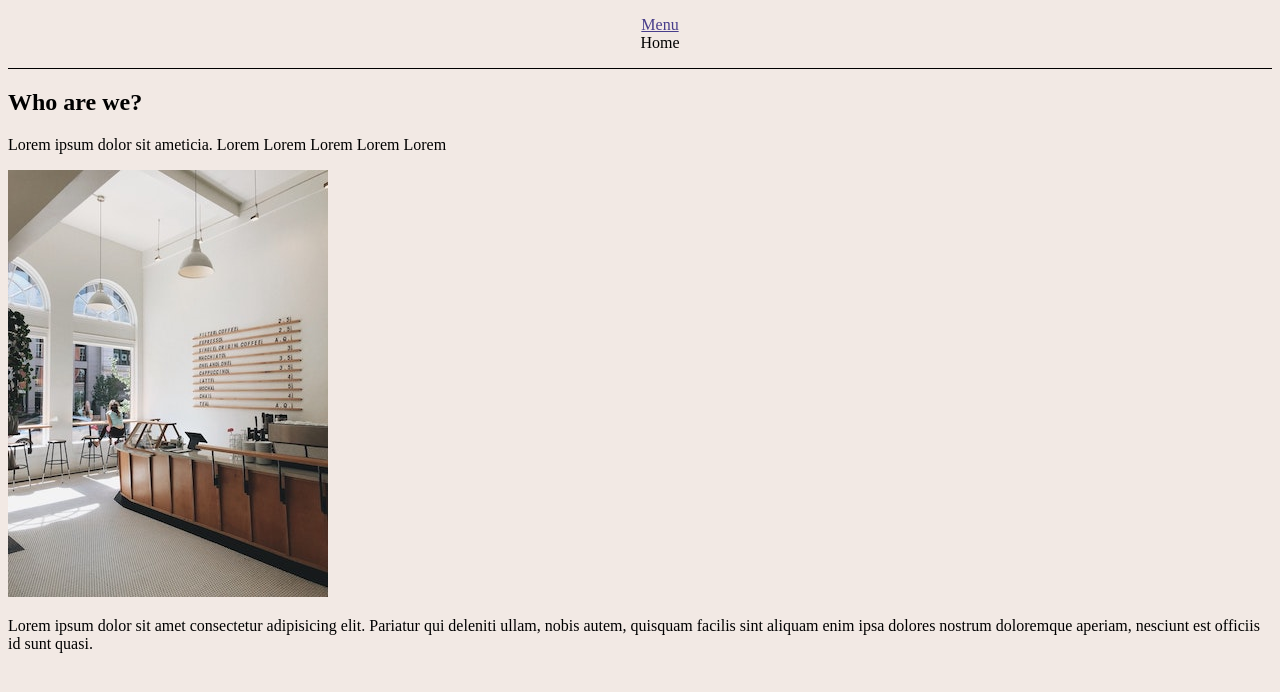
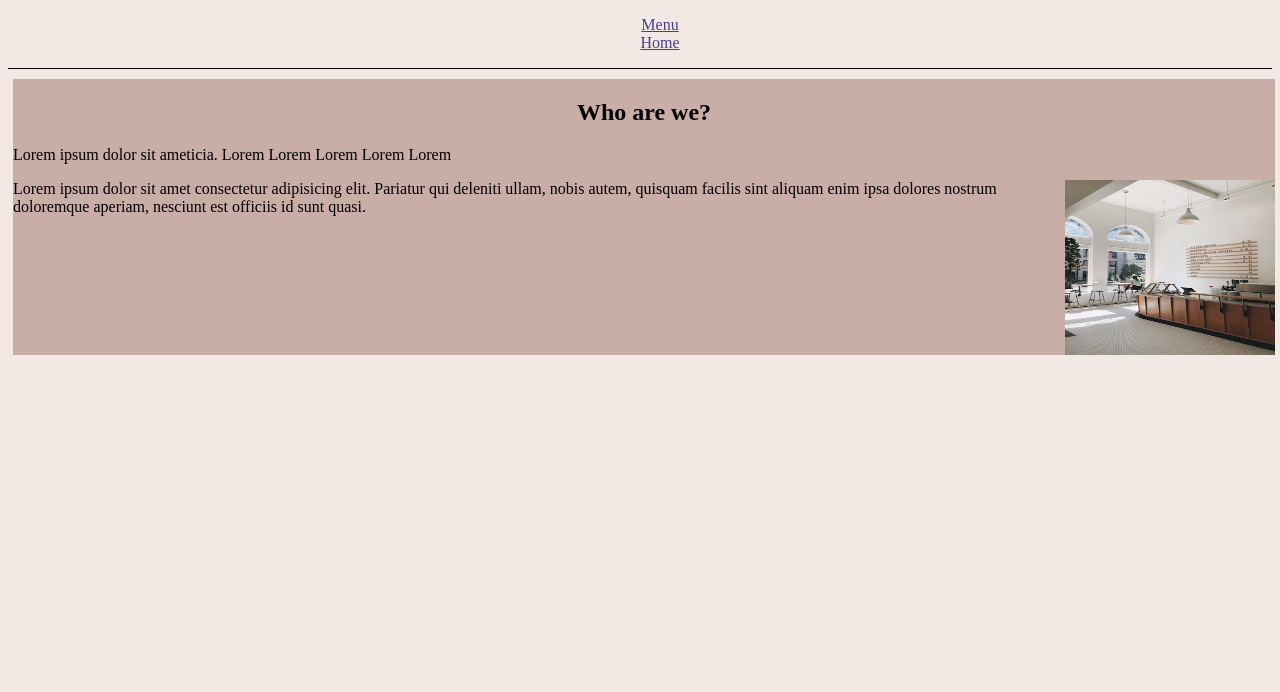
Before and after one commit to LLFlash114/midterm, a plain HTML site: page misc/about.html in a window 1280 px wide. Drawn offline with Linux system fonts and the light colour scheme.

Commit message:
adding css style to the about us section of the page

```diff
--- a/misc/about.html
+++ b/misc/about.html
@@ -9,16 +9,18 @@
         <nav id="menu">
             <ol class="menu_list">
               <li><a href="#menu">Menu</a></li>
-              <li><a href="../index.html"></a>Home</a></li>
+              <li><a href="../index.html">Home</a></li>
 
             </ol>
           </nav>
           <main>
             <article>
+                <section class="about_us">
                 <h2>Who are we?</h2>
                 <p>Lorem ipsum dolor sit ameticia. Lorem Lorem Lorem Lorem Lorem</p>
                 <img src="../images/cafe.jpg">
                 <p>Lorem ipsum dolor sit amet consectetur adipisicing elit. Pariatur qui deleniti ullam, nobis autem, quisquam facilis sint aliquam enim ipsa dolores nostrum doloremque aperiam, nesciunt est officiis id sunt quasi.</p>
+                </section>
             </article>
           </main>
     </header>
--- a/stylesheets/stylesheet.css
+++ b/stylesheets/stylesheet.css
@@ -39,7 +39,7 @@ li > a:link {
     background-color: #C9ADA7;
 }
 
-.food_menu h2{
+h2{
     text-align: center;
 }
 
@@ -56,3 +56,15 @@ li > a:link {
     list-style-type: square;
 
 }
+
+.about_us{
+    background-color:#C9ADA7;
+    position: absolute;
+    margin: 10px 5px 5px;
+}
+
+.about_us img{
+    float: right;
+    width: 210px;
+    height: 175px;
+}
```
